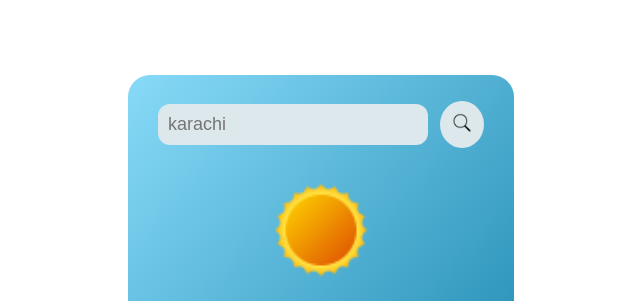
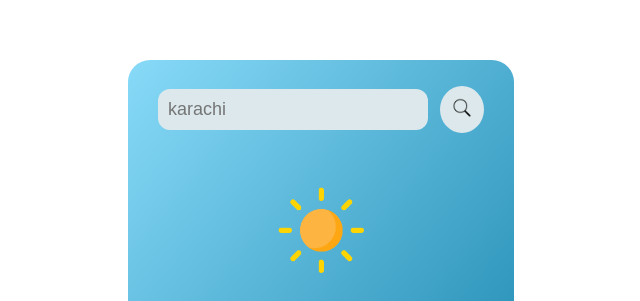
Before and after one commit to MuzzamilBukhari/Weather-App, a plain HTML site: page index.html in a window 1280 px wide. Shown: the part 109-410 px from the top of the page, without its empty margins (319-959 px from the left). Drawn offline with Linux system fonts and the light colour scheme.

Commit message:
some changes

```diff
--- a/index.html
+++ b/index.html
@@ -13,7 +13,7 @@
             <button><img src="img/search-icon.png" alt=""></button>
         </div>
         <div class="weather-icon">
-            <img src="img/sun-img.png" alt="">
+            <img id="weather-img" src="img/clear.png" alt="">
         </div>
         <div class="temperature">
             <h5>15.9&deg; c</h5>
--- a/script.js
+++ b/script.js
@@ -5,6 +5,8 @@ let temperature = document.querySelector(".temperature");
 let cityDiv = document.querySelector(".city");
 let humidityDiv = document.querySelector("#humidity");
 let windSpeedDiv = document.querySelector("#wind-speed");
+let weatherDiv = document.querySelector(".weather-icon");
+
 
 btn.addEventListener("click", async (evt) => {
     let URL = `https://api.openweathermap.org/data/2.5/weather?q=${cityInput.value}&appid=03090868369362093ae55e0a515b253f`;
@@ -16,8 +18,10 @@ btn.addEventListener("click", async (evt) => {
 const updateData = (data) => {
     console.log(data);
     let temp = data.main.temp - 273.15;
+    let weather = data.weather[0].description;
     temperature.innerHTML = `<h5>${temp.toFixed(1)}&deg; c<h5>`;
     cityDiv.innerText = data.name;
     humidityDiv.innerText = `${data.main.humidity}%`;
     windSpeedDiv.innerText = `${data.wind.speed} km/hr`;
+    console.log(weather)
 }
--- a/style.css
+++ b/style.css
@@ -53,7 +53,7 @@ button img {
 .weather-icon {
     padding: 20px;
     margin-top: 12px;
-    width: 100px;
+    width: 130px;
 }
 
 .weather-icon img {
```
Also changed, not shown: img/clear.png (added), img/clouds.png (added), img/drizzle.png (added), img/mist.png (added), img/rain.png (added), img/snow.png (added), img/sun-img.png (deleted).
